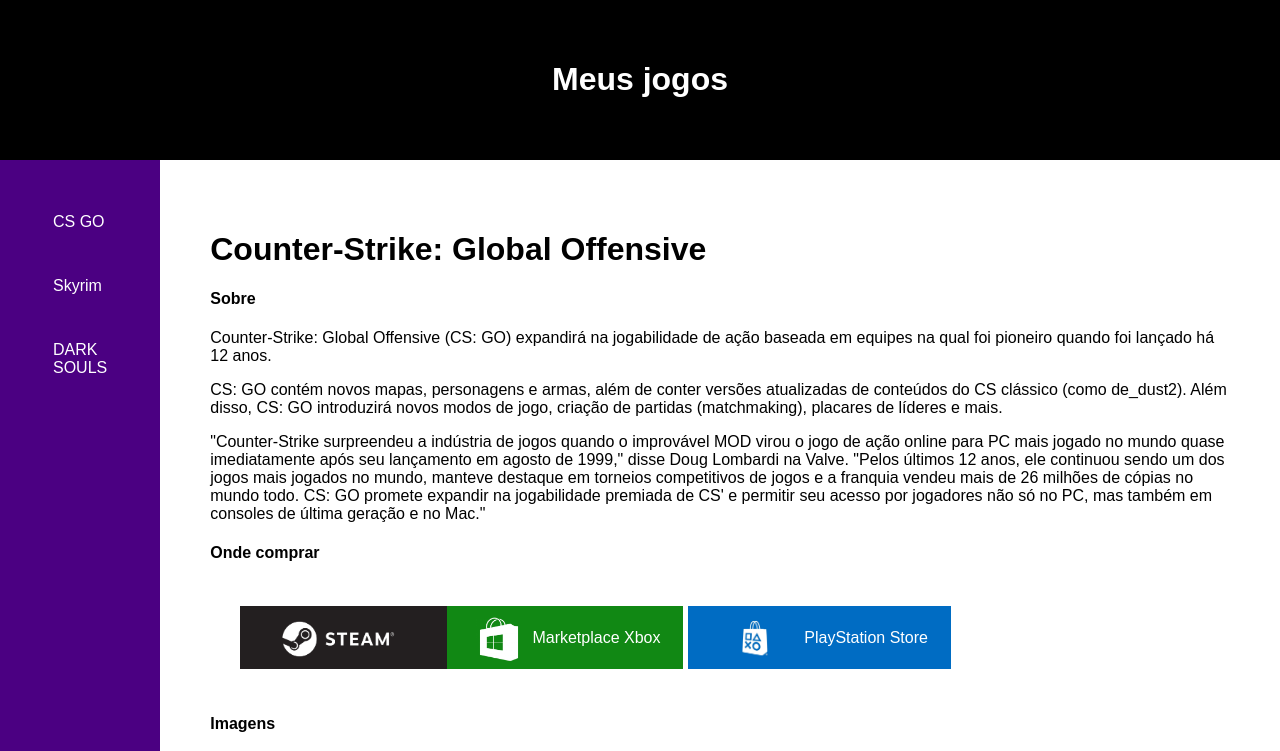
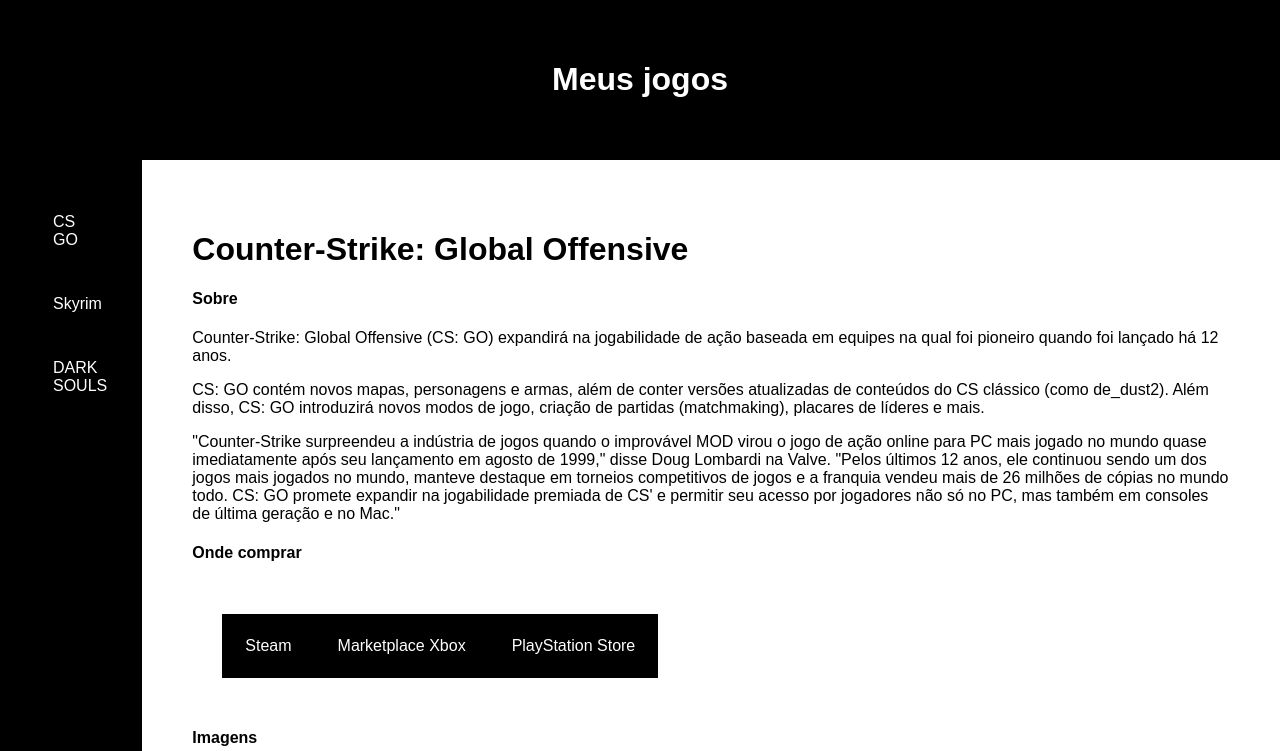
Before and after one commit to brunoCreator/tabelinha, a plain HTML site: page jogo1.html in a window 1280 px wide. Shown: the top 751 px of the page. Drawn offline with Linux system fonts and the light colour scheme.

Commit message:
Revert "Botoes de lojas"
This reverts commit 016077d56401eca9e10869e0f3e3305bbb2ca175.

```diff
--- a/jogo1.html
+++ b/jogo1.html
@@ -30,23 +30,15 @@
        <h1>Counter-Strike: Global Offensive</h1>
        <h4>Sobre</h4>
 
-                <p>Counter-Strike: Global Offensive (CS: GO) expandirá na jogabilidade de ação baseada em equipes na qual foi pioneiro quando foi lançado há 12 anos.</p>
-                <p>
-                    CS: GO contém novos mapas, personagens e armas, além de conter versões atualizadas de conteúdos do CS clássico (como de_dust2). Além disso, CS: GO introduzirá novos modos de jogo, criação de partidas (matchmaking), placares de líderes e mais.</p>
-                <p>
+       <p>Counter-Strike: Global Offensive (CS: GO) expandirá na jogabilidade de ação baseada em equipes na qual foi pioneiro quando foi lançado há 12 anos.</p><p>
+CS: GO contém novos mapas, personagens e armas, além de conter versões atualizadas de conteúdos do CS clássico (como de_dust2). Além disso, CS: GO introduzirá novos modos de jogo, criação de partidas (matchmaking), placares de líderes e mais.</p><p>
 "Counter-Strike surpreendeu a indústria de jogos quando o improvável MOD virou o jogo de ação online para PC mais jogado no mundo quase imediatamente após seu lançamento em agosto de 1999," disse Doug Lombardi na Valve. "Pelos últimos 12 anos, ele continuou sendo um dos jogos mais jogados no mundo, manteve destaque em torneios competitivos de jogos e a franquia vendeu mais de 26 milhões de cópias no mundo todo. CS: GO promete expandir na jogabilidade premiada de CS' e permitir seu acesso por jogadores não só no PC, mas também em consoles de última geração e no Mac."</p>
 
        <h4>Onde comprar</h4>
-                <ul class="lojas">
-                    <li style="background: #231f20"><a href="https://store.steampowered.com/app/730/CounterStrike_Global_Offensive/">
-                        <img src="img/lojas/steam-logo-1.png" alt="">
-                        </a></li>
-                    <li style="background: #118814"><a href="https://marketplace.xbox.com/pt-br/Product/Counter-Strike-GO/66acd000-77fe-1000-9115-d8025841125a">
-                    <img src="img/lojas/microsoft-store-windows-10-xbox-one-png-favpng-Q0X5GDipbrMXuY8ASdeSfLGYS.jpg" alt="">
-                    Marketplace Xbox</a></li>
-                    <li style="background: #006cc3"><a href="https://store.playstation.com/pt-br/product/UP2061-NPUB30589_00-HDDBOOTCSGO00001">
-                    <img src="img/lojas/playstation-store.jpg" alt="">
-                    PlayStation Store</a></li>
+       <ul style="background: white;">
+  <li><a href="https://store.steampowered.com/app/730/CounterStrike_Global_Offensive/">Steam</a></li>
+  <li><a href="https://marketplace.xbox.com/pt-br/Product/Counter-Strike-GO/66acd000-77fe-1000-9115-d8025841125a">Marketplace Xbox</a></li>
+  <li><a href="https://store.playstation.com/pt-br/product/UP2061-NPUB30589_00-HDDBOOTCSGO00001">PlayStation Store</a></li>
        </ul>
 
        <h4>Imagens</h4>
@@ -65,6 +57,6 @@
         <a href="contato.html">>> Fale Conosco</a>
         <a href="#">>> Facebook</a>
         <a href="#top">TOP</a>
-        </footer>
-    </div>
-</body></html>
+    </footer></div>
+   </body>
+</html>
--- a/main.css
+++ b/main.css
@@ -77,7 +77,27 @@ footer {
     display: flex;
 }
 
-       table {
+
+
+
+           ul {
+margin: 0;
+  padding-left: 30px;
+  overflow: hidden;
+  background: black;
+}
+           li{
+               background: black;
+               list-style-type: none;
+  float: left;
+               padding: 23px;
+
+}
+           li a ,h3{
+  color: white;
+  text-decoration: none;
+}
+           table {
                 border-collapse: collapse;
 
             width: 100%;
@@ -85,25 +105,3 @@ footer {
            img{
                width: 100%;
            }
-
-.lojas{
-    background: none;
-
-}
-
-.lojas li{
-    display: inline;
-list-style-type: none;
-
-}
-.lojas img{
-    vertical-align: middle;
-    height: 50px;
-    width: auto;
-}
-
-.lojas a{
-    color: white;
-  text-decoration: none;
-
-}
```
Also changed, not shown: jogo2.html (+4 -4 lines), jogo3.html (+4 -4 lines), img/lojas/microsoft-store-windows-10-xbox-one-png-favpng-Q0X5GDipbrMXuY8ASdeSfLGYS.jpg (deleted), img/lojas/playstation-store.jpg (deleted), img/lojas/steam-logo-1.png (deleted). Lines whose indentation alone changed are shown as unchanged.
